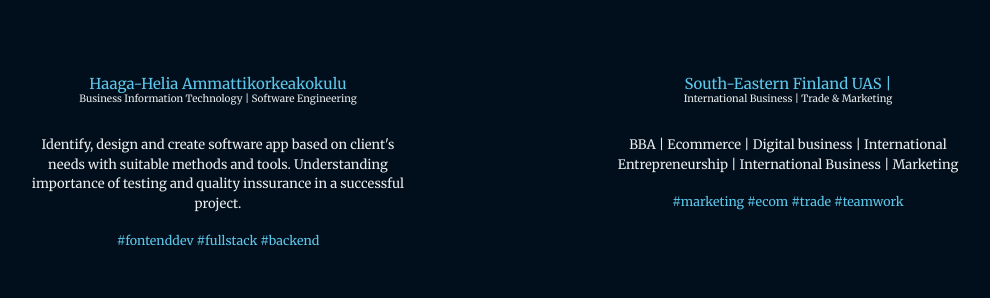
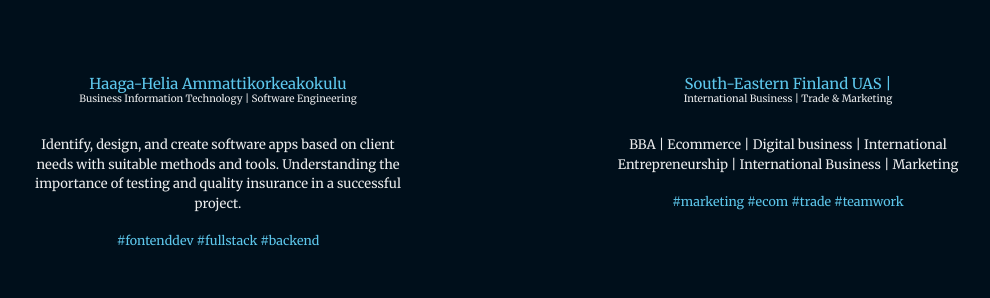
Before and after one commit to HungHoang108/Portfolio_React, a React (Create React App) app in the folder client/: page / in a window 1280 px wide. Shown: the part 1120-1418 px from the top of the page, without its empty margins (137-1127 px from the left). Built offline with nearby package versions, Linux system fonts and the light colour scheme.

Commit message:
a small change in homepage

```diff
--- a/client/src/route/home/home.route.jsx
+++ b/client/src/route/home/home.route.jsx
@@ -39,8 +39,7 @@
               <h4>Haaga-Helia Ammattikorkeakokulu <span><h6>Business Information Technology | Software Engineering</h6></span> </h4>
               {/* <h5>Business Information Technology</h5> */}
               {/* <p>The program is a combination between tech and business. Technology will however be a major part which covers a full process of software development</p> */}
-              <p>Identify, design and create software app based on client's needs with suitable methods and tools. Understanding importance of testing and quality inssurance
-                in a successful project. <br /><br /><span><h5 className='home-edu-haaga-hashtag'>#fontenddev #fullstack #backend</h5></span></p>
+              <p>Identify, design, and create software apps based on client needs with suitable methods and tools. Understanding the importance of testing and quality insurance in a successful project. <br /><br /><span><h5 className='home-edu-haaga-hashtag'>#fontenddev #fullstack #backend</h5></span></p>
 
             </div>
 
```
